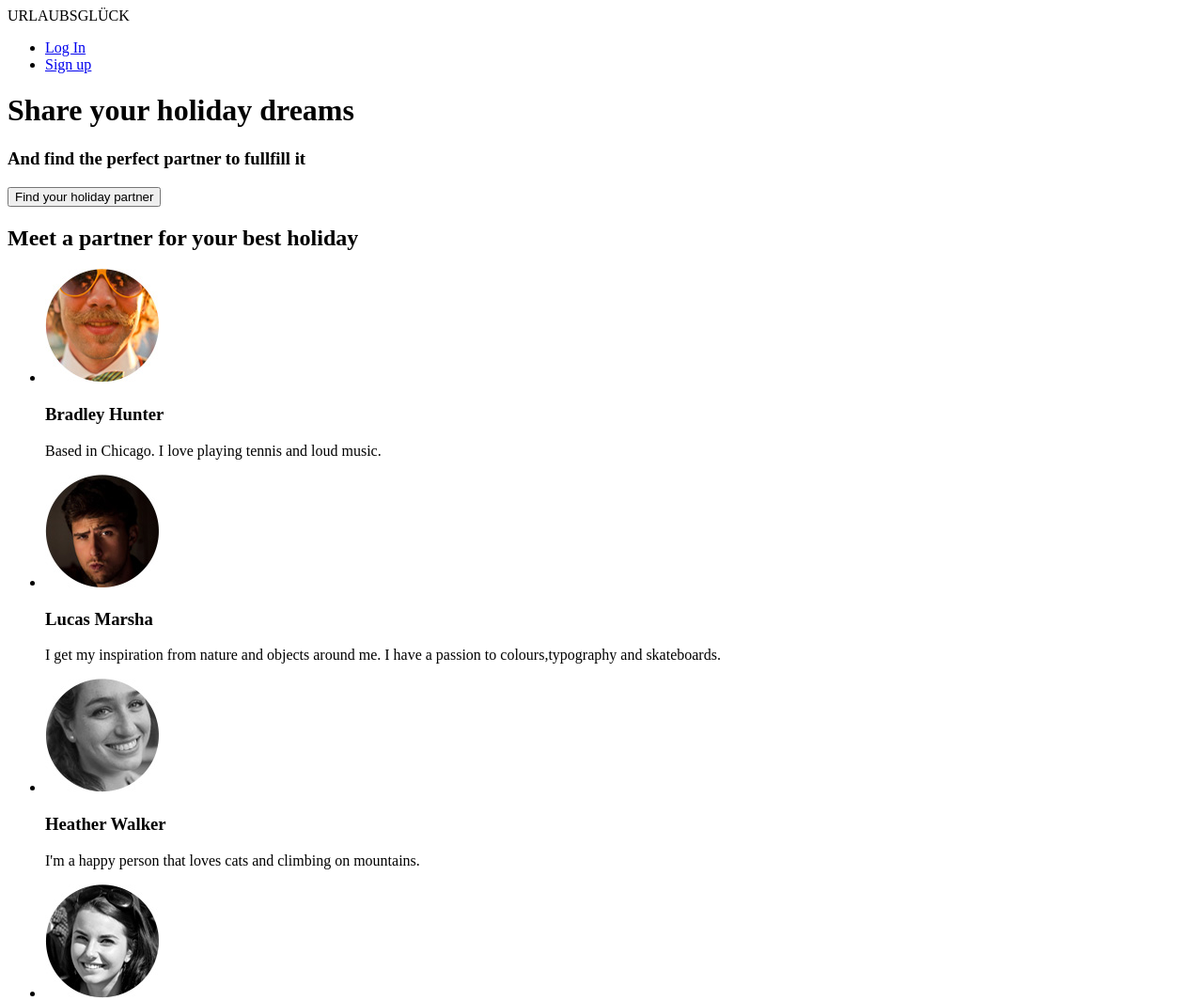
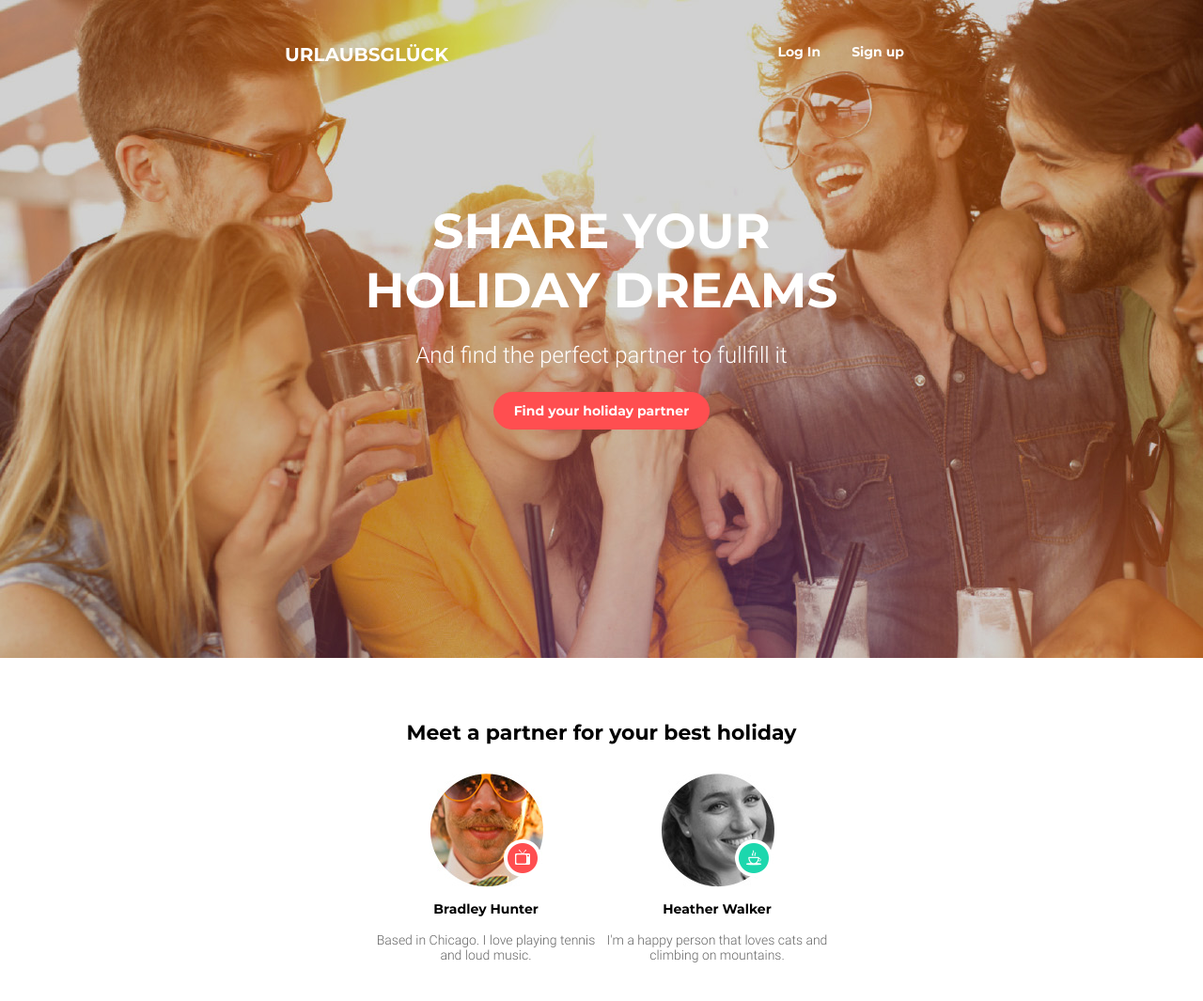
Before and after one commit to Bolshunova/go-it-fe-course, a plain HTML site: page hw-08/index.html in a window 1280 px wide. Shown: the top 1065 px of the page at 94% size. Drawn offline with Linux system fonts and the light colour scheme.

Commit message:
HW-8-mistakes#3

```diff
--- a/hw-08/css/media.css
+++ b/hw-08/css/media.css
@@ -1,6 +1,6 @@
 @media (max-width: 767px) {
     .container1 {
-        padding-top: 1.5625rem;
+        padding: 25px 0 138px;
         width: 300px;
         margin: auto;
     }
@@ -13,10 +13,11 @@
 }
 @media (min-width: 768px) {
     .page-header {
-        margin: auto;
+        /* margin: auto; */
         background: url(./../img/ipad-2.jpg);
         background-repeat: no-repeat;
         background-position: center;
+        background-size: cover;
         min-height: 700px;
     }
     .container1 {
@@ -74,14 +75,17 @@
     .team-card:not(:nth-child(2n)) {
     margin-bottom: 3.4375rem;
     }
+    .page-header {
+        background: url(./../img/desktop-3.jpg);
+        background-repeat: no-repeat;
+        background-size: cover;
+    }
 }
 
 @media (min-width: 1440px) {
     .page-header {
-        min-width: 1440px;
         background: url(./../img/desktop-3.jpg);
         background-repeat: no-repeat;
-        background-position: center;
         background-size: cover;
     }
     .container1 {
--- a/hw-08/css/style.css
+++ b/hw-08/css/style.css
@@ -22,8 +22,12 @@ font-size: 16px;
     background-repeat: no-repeat;
     background-position: center;
     background-size: cover;
-    min-height: 540px;
+    /* min-height: 540px; */
+
+}
+.container1 {
     color: #ffffff;
+    padding-bottom: 234px;
 }
 .box-navigation {
     display: flex;
@@ -174,7 +178,6 @@ font-size: 16px;
     font-weight: 300;
     font-size: 0.875rem;
     color: #666666;
-    margin: auto;
 }
 /* ------------------------------------Footer-------------------------------------- */
 .btn-search {
--- a/hw-08/index.html
+++ b/hw-08/index.html
@@ -5,9 +5,9 @@
     <meta charset="UTF-8">
     <meta name="viewport" content="width=device-width, initial-scale=1.0">
     <meta http-equiv="X-UA-Compatible" content="ie=edge">
-    <!-- <link rel="stylesheet" href="css/style.css">
-    <link rel="stylesheet" href="css/media.css"> -->
-    <title>Home-work#9</title>
+    <link rel="stylesheet" href="css/style.css">
+    <link rel="stylesheet" href="css/media.css">
+    <title>Home-work#8</title>
 </head>
 
 <body>
--- a/hw-09/css/media.css
+++ /dev/null
@@ -1,105 +0,0 @@
-@media (max-width: 767px) {
-    .container1 {
-        padding-top: 1.5625rem;
-        width: 300px;
-        margin: auto;
-    }
-    .team-card:not(:last-child) {
-    margin-bottom: 1.25rem;
-    }
-    .page-nav {
-        margin-bottom: 7.5rem;
-    }
-}
-@media (min-width: 768px) {
-    .page-header {
-        margin: auto;
-        background: url(./../img/ipad-2.jpg);
-        background-repeat: no-repeat;
-        background-position: center;
-        min-height: 700px;
-    }
-    .container1 {
-        padding-top: 2.875rem;
-        width: 674px;
-        margin: auto;
-    }
-    .box-navigation {
-        flex-direction: row;
-        justify-content: space-between;
-        margin-bottom: 9rem;
-    }
-    .services {
-        max-width: 32rem;
-        margin: 0 auto 1.5rem;
-        font-size: 3.25rem;
-    }
-    .info {
-        max-width: 25.3125rem;
-        font-size: 1.5rem;
-        text-align: center;
-        margin: 0 auto 1.5625rem;
-    }
-    .button-find {
-        width: 14.375rem;
-    }
-    .page-main {
-        width: 48rem;
-    }
-    .title-search {
-        margin-bottom: 1.875rem;
-    }
-    .team-box {
-        width: 30.75rem;
-        margin: 0 auto;
-    }
-    .card-1 {
-        order: -1;
-    }
-    .card-3 {
-        order: -1;
-    }
-    .card {
-        justify-content: space-around;
-        flex-wrap: wrap;
-    }
-    .team-card {
-        margin-bottom: 0;
-    }
-    .btn-search {
-        width: 12.1875rem;
-    }
-}
-@media (min-width: 768px) and (max-width: 1439px) {
-    .team-card:not(:nth-child(2n)) {
-    margin-bottom: 3.4375rem;
-    }
-}
-
-@media (min-width: 1440px) {
-    .page-header {
-        min-width: 1440px;
-        background: url(./../img/desktop-3.jpg);
-        background-repeat: no-repeat;
-        background-position: center;
-        background-size: cover;
-    }
-    .container1 {
-       width: 942px;
-       margin: auto;
-    }
-    .info {
-        margin: 0 auto 1.875rem;
-    }
-    .page-main {
-        width: 58.875rem
-    }
-    .team-box {
-        width: 58.875rem;
-        margin: 0 auto;
-    }
-    .team-card {
-        width: 13.75rem;
-        margin-bottom: 0;
-    }
-}
```
